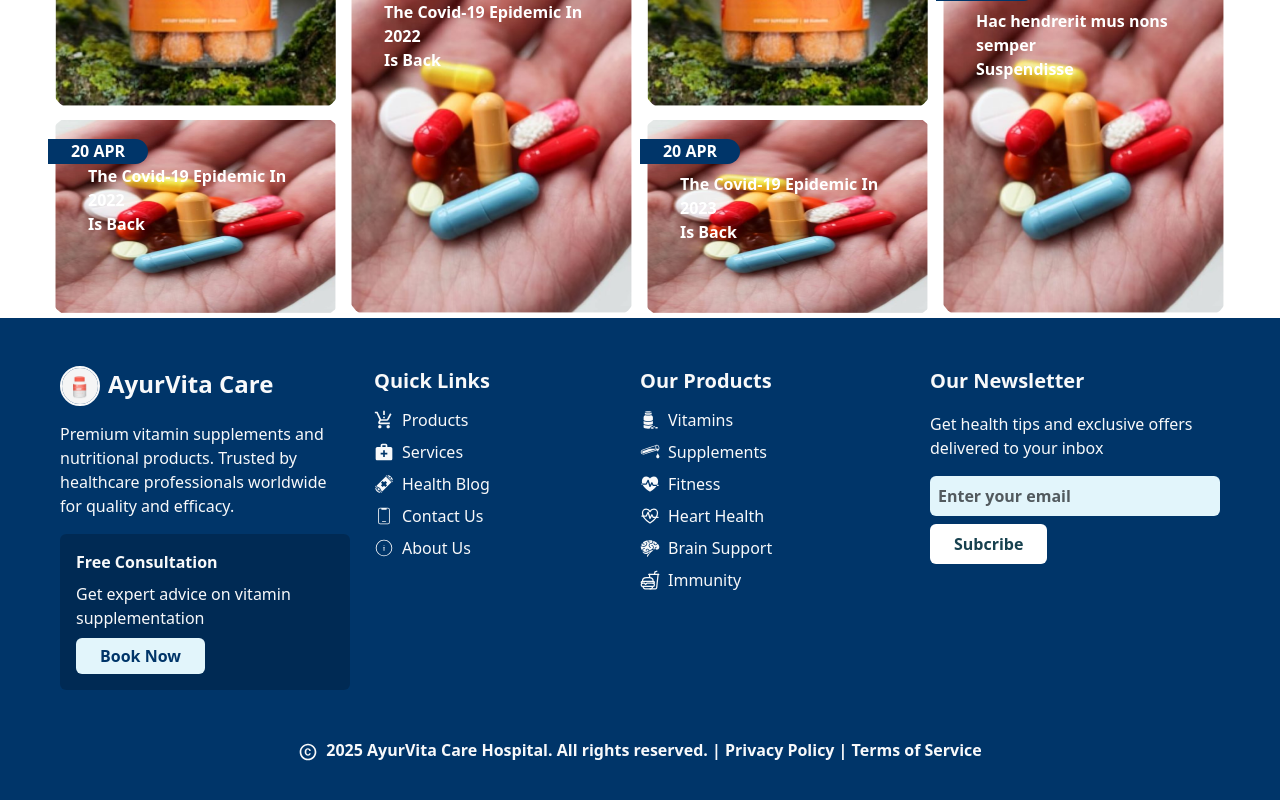
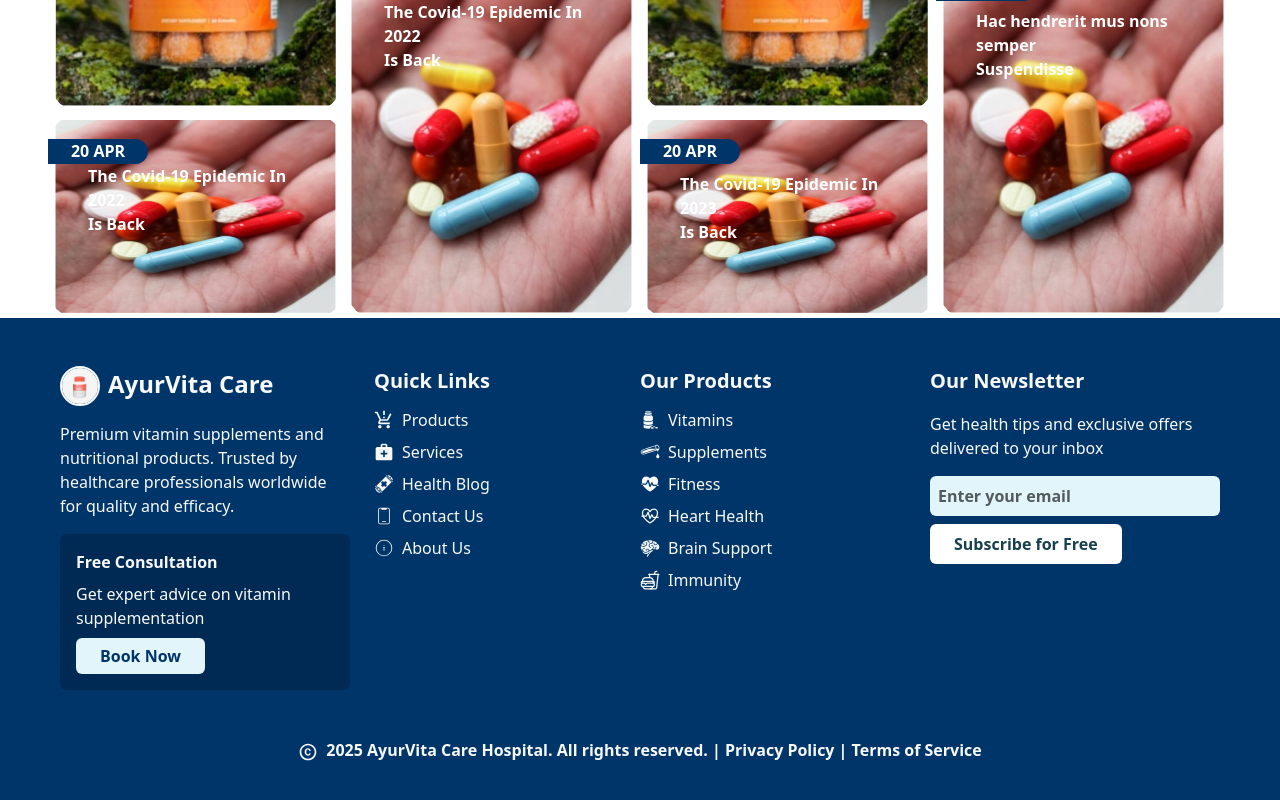
Before and after one commit to Thulasimurugan/Full-Stack-Project, a React (Create React App) app in the folder Full Stack Project/Frontend/: page /home in a window 1280 px wide. Shown: the part 1935-2735 px from the top of the page. Built offline with nearby package versions, Linux system fonts and the light colour scheme; sample sign-in values are in the browser's storage.

Commit message:
all completed

```diff
--- a/Full Stack Project/Frontend/src/Component/Footer/index.js
+++ b/Full Stack Project/Frontend/src/Component/Footer/index.js
@@ -1,14 +1,23 @@
-import React from "react";
+import React, { useState } from "react";
 import { Container, Row, Col, Button, Form } from "react-bootstrap";
 import { IoFastFood, IoFastFoodOutline, IoFitness, IoFitnessOutline, IoHomeOutline } from 'react-icons/io5';
 import { CiCircleInfo, CiMobile3 } from "react-icons/ci";
 import { Link, useLocation } from "react-router-dom";
 import Image1 from '../../Assets/Images/product-8-400x400.png.png';
+import Validator from "validator";
+import { popup } from "../Popup";
 import { MdCopyright, MdMedicalServices, MdOutlineProductionQuantityLimits } from "react-icons/md";
 import { GiHealthCapsule, GiMedicinePills, GiChemicalDrop, GiBrain } from "react-icons/gi";
 
 function Footer() {
     const location = useLocation();
+    const [isLoading, setIsLoading] = useState(false);
+    const [isSubscribed, setIsSubScribed] = useState(false);
+    const [subscribe, setSubScribe] = useState({
+        email: '',
+    })
+    const date = new Date();
+    const currentYear = date.getFullYear();
 
     const quickLinks = [
         {
@@ -67,13 +76,45 @@ function Footer() {
             quickName: 'Immunity',
             quickIcons: <IoFastFoodOutline className="fs-5" />
         },
-    ]
+    ];
+
+    const handleChange = (event) => {
+        const { name, value } = event.target;
+        setSubScribe({
+            ...subscribe,
+            [name]: value,
+        });
+    }
+
+    const handleSubscribe = (event) => {
+        event.preventDefault();
+        setIsLoading(true);
+        if (Validator.isEmpty(subscribe.email)) {
+            setIsLoading(false);
+            popup.errorPopup({ msg: "We'll need your email to continue.", color: "#dc3545", popupIcon: "error" });
+        } else if (!Validator.isEmail(subscribe.email)) {
+            setIsLoading(false);
+            popup.errorPopup({ msg: "Enter a valid email (e.g.,name@example.com).", color: "#dc3545", popupIcon: "error" });
+        } else {
+            setTimeout(() => {
+                setIsLoading(false);
+                setIsSubScribed(true);
+                setSubScribe({
+                    email: '',
+                });
+                setTimeout(() => {
+                    setIsSubScribed(false);
+                }, 2000);
+            }, 3000);
+        }
+    }
+
     return (
         <>
             <footer className="p-5 m-0 d-flex" style={{ background: '#003569' }}>
                 <Container fluid className="m-0 d-flex">
                     <Row className="m-0 p-0 w-100 d-flex flex-row">
-                        <Col className="m-0 p-0 d-flex align-items-center" xl={3} sm={12} md={6} lg={3}  xs={12}>
+                        <Col className="m-0 p-0 d-flex align-items-center" xl={3} sm={12} md={6} lg={3} xs={12}>
                             <div className="m-0 p-0 w-100">
                                 <div className="m-0 p-0 d-flex flex-row gap-2 w-100">
                                     <img
@@ -124,22 +165,26 @@ function Footer() {
                             <div className="mt-4 mt-lg-0 d-flex flex-column w-100">
                                 <p className="w-100 m-0 p-0 text-light fs-5 fw-bolder">Our Newsletter</p>
                                 <p className="mt-3 px-3 px-sm-0 d-flex text-light">Get health tips and exclusive offers delivered to your inbox</p>
-                                <Form className='flex-row m-0 px-3 px-sm-0 w-100'>
-                                    <Form.Group className='w-100 rounded-2' style={{ background: '#E2F5FB'}}>
+                                <Form className='flex-row m-0 px-3 px-sm-0 w-100' onSubmit={(event) => handleSubscribe(event)}>
+                                    <Form.Group className='w-100 rounded-2' style={{ background: '#E2F5FB' }}>
                                         <Form.Control
-                                            style={{ color: '#003569', boxShadow: 'none', outline: 'none' }}
+                                            style={{ boxShadow: 'none', outline: 'none' }}
                                             className='p-2 d-flex m-0 border-0 bg-transparent fw-bolder'
                                             placeholder='Enter your email'
+                                            name="email"
+                                            value={subscribe.email}
+                                            onChange={(event) => handleChange(event)}
                                         />
                                     </Form.Group>
-                                    <Button className='fw-bolder border-0 mt-2 px-4 py-2' style={{ background: 'white', color: '#17414F' }}>Subcribe</Button>
+                                    {isSubscribed && <p className="text-light mt-1 mb-0 p-0 d-flex">Thanks for Subscribing</p>}
+                                    <Button className='fw-bolder border-0 mt-2 px-4 py-2' type="submit" disabled={isLoading ? true : false} style={{ background: 'white', color: '#17414F' }}>{isLoading ? "Just a sec..." : "Subscribe for Free"}</Button>
                                 </Form>
                             </div>
                         </Col>
                         <Col className="mt-5 p-0">
                             <div className="m-0 p-0 d-flex w-100 justify-content-center gap-2">
-                                <p className="m-0 p-0 text-light fw-bolder"><MdCopyright className="fs-5"/> </p>
-                                <p className="m-0 p-0 d-flex text-light fw-bolder">2025 AyurVita Care Hospital. All rights reserved. | Privacy Policy | Terms of Service</p>
+                                <p className="m-0 p-0 text-light fw-bolder"><MdCopyright className="fs-5" /> </p>
+                                <p className="m-0 p-0 d-flex text-light fw-bolder">{`${currentYear} AyurVita Care Hospital. All rights reserved. | Privacy Policy | Terms of Service`}</p>
                             </div>
                         </Col>
                     </Row>
--- a/Full Stack Project/Frontend/src/Component/Register/index.js
+++ b/Full Stack Project/Frontend/src/Component/Register/index.js
@@ -209,7 +209,7 @@ function Register() {
                             <InputGroup.Text style={{ marginLeft: '0px', border: 'none', background: 'rgba(255, 255, 255, 0.1)', color: '#FFFFFF' }}>{visible ? <FaEyeSlash onClick={() => setVisible(false)} style={{ cursor: "pointer" }} /> : <FaEye onClick={() => setVisible(true)} style={{ cursor: "pointer" }} />}</InputGroup.Text>
                         </InputGroup>
                     </Form.Group>
-                    <Button className="w-100 mt-4 fw-bolder text-center border-0" id='registerButton' type='submit' style={{ color: small ? '#FFFFFF' : '#003569', backgroundColor: small ? '#003569' : '#FFFFFF' }}>{isLoading && <Spinner className="mx-1 p-0" size='sm' />}{isLoading ? "Creating..." : "Create account"}</Button>
+                    <Button className="w-100 mt-4 fw-bolder text-center border-0" type='submit' disabled={isLoading ? true : false} style={{ color: small ? '#FFFFFF' : '#003569', backgroundColor: small ? '#003569' : '#FFFFFF' }}>{isLoading && <Spinner className="mx-1 p-0" size='sm' />}{isLoading ? "Creating..." : "Create account"}</Button>
                     <p className='w-100 text-center mt-3 mb-2 fw-bolder' style={{ color: small ? '#003569' : '#FFFFFF' }}>Continue With Those of One</p>
                     <div className='w-100 m-0 p-0 d-flex justify-content-center align-items-center gap-xl-5 gap-lg-4 gap-md-3'>
                         {socialIcons.map((value, index) => (
@@ -225,13 +225,13 @@ function Register() {
     return (
         <>
             <Helmet>
-                <title>Login</title>
+                <title>Register</title>
                 <meta name="description" content="Only the best when you choose products offered on our platform - high quality
 ingredients for high quality products!"/>
                 <meta name="keywords" content="medical,medicine,tablet,hospital products,hospital,hospitals,vitamin,weight less,minerals" />
             </Helmet>
-            <Row className='m-0 p-md-5 p-0 d-flex w-100'>
-                <Col className='m-0 p-0 d-flex justify-content-md-center align-items-md-cente' xxl={6} xl={6} lg={6} md={6} sm={12} xs={12}>
+            <Row className='m-0 p-0 p-0 d-flex w-100'>
+                <Col className='m-0 p-0 d-flex justify-content-md-center align-items-md-center' xxl={6} xl={6} lg={6} md={6} sm={12} xs={12}>
                     <div className='position-relative w-100 d-flex d-md-none flex-column'>
                         <div className="w-100 m-0 p-0 d-flex align-items-center justify-content-start flex-column" style={{ height: '62%', borderBottomLeftRadius: '30%', borderBottomRightRadius: '30%', position: 'absolute', zIndex: 1, backgroundImage: `url(${heartImage})`, backgroundPosition: `center`, backgroundSize: '100% 100%', backgroundRepeat: 'no-repeat' }}>
                             <p className='m-0 p-0 fs-4 text-center text-light fw-bolder mt-5'>Welcome to AyurVitaCare</p>
@@ -243,7 +243,7 @@ ingredients for high quality products!"/>
                             </div>
                         </div>
                     </div>
-                    <div className='flex-column d-none d-md-flex m-0 p-0 w-100 h-100 px-5 align-items-center justify-content-center' style={{ color: '#FFFFFF', backgroundColor: "#003569", border: '3px solid #727272', borderRadius: "15px", borderTopRightRadius: '0', borderBottomRightRadius: '0', borderRight: "none" }} >
+                    <div className='flex-column d-none d-md-flex m-0 p-0 w-100 h-100 px-lg-5 py-md-5 px-md-4 align-items-center justify-content-center' style={{ color: '#FFFFFF', backgroundColor: "#003569", border: '3px solid #727272', borderRadius: "15px", borderTopRightRadius: '0', borderBottomRightRadius: '0', borderRight: "none" }} >
                         {registerForm()}
                     </div>
                 </Col>
--- a/Full Stack Project/Frontend/src/Layout/Register/index.js
+++ b/Full Stack Project/Frontend/src/Layout/Register/index.js
@@ -4,13 +4,15 @@ import React from "react";
 
 function RegisterLayout() {
     return(
-        <Container fluid className="d-flex m-0 p-0 min-vh-100" style={{background:'#E2F5FB'}}>
-            <Row className="d-flex m-0 p-0 w-100">
-                <Col className="d-flex m-0 p-0">
+        <>
+        <Container fluid className='m-0 p-0 min-vh-100 d-flex align-items-md-center justify-content-md-center' style={{ background: "#E2F5FB" }}>
+            <Row className='m-0 d-flex w-100 min-vh-100 p-0 px-md-5 justify-content-md-center align-items-md-center'>
+                <Col className='d-flex m-0 p-0 vh-75'>
                     <Register />
                 </Col>
             </Row>
         </Container>
+        </>
     );
 };
 export default RegisterLayout;
```
Also changed, not shown: 8 other files (tests, documents, lock files or other folders).
